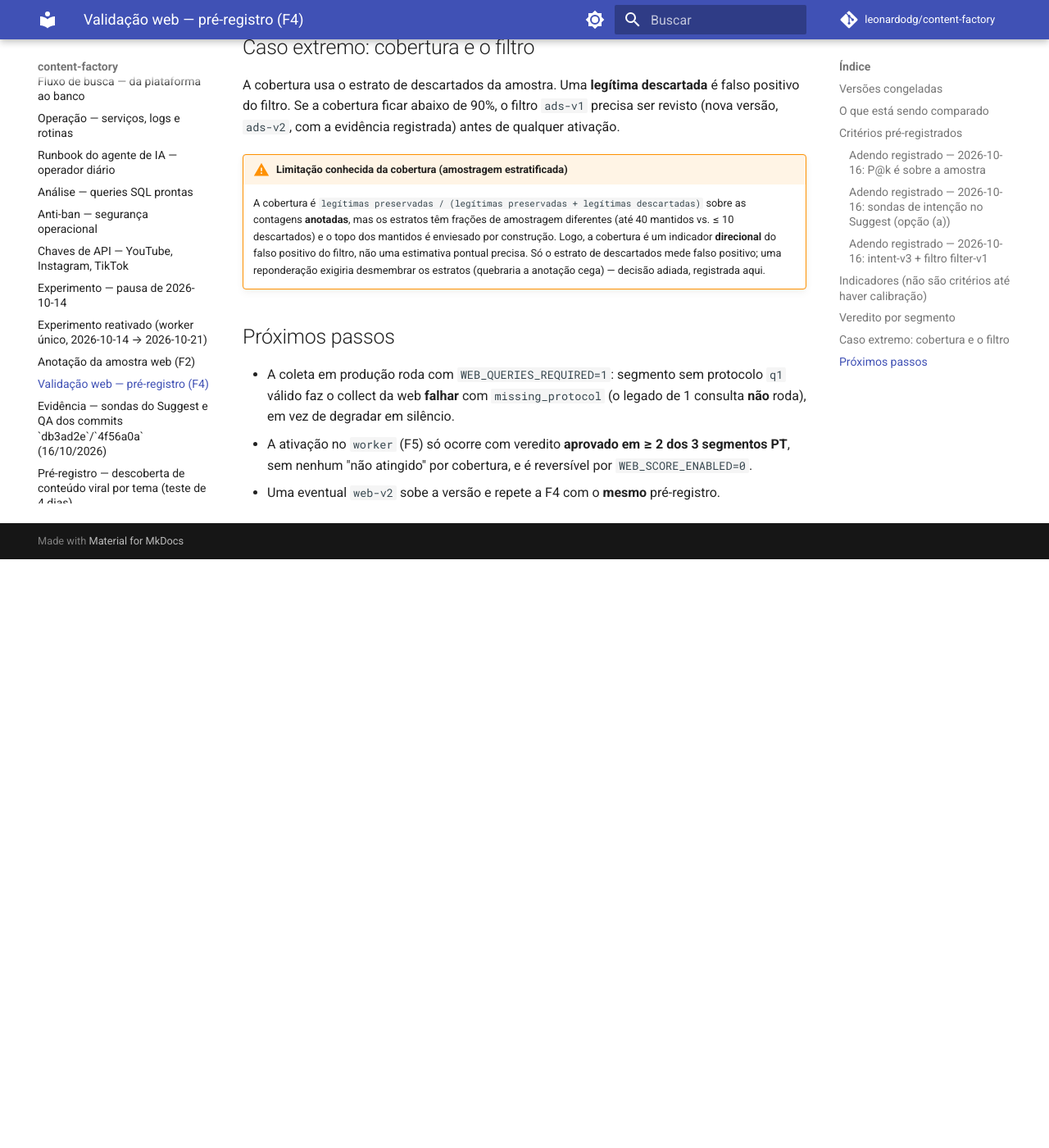
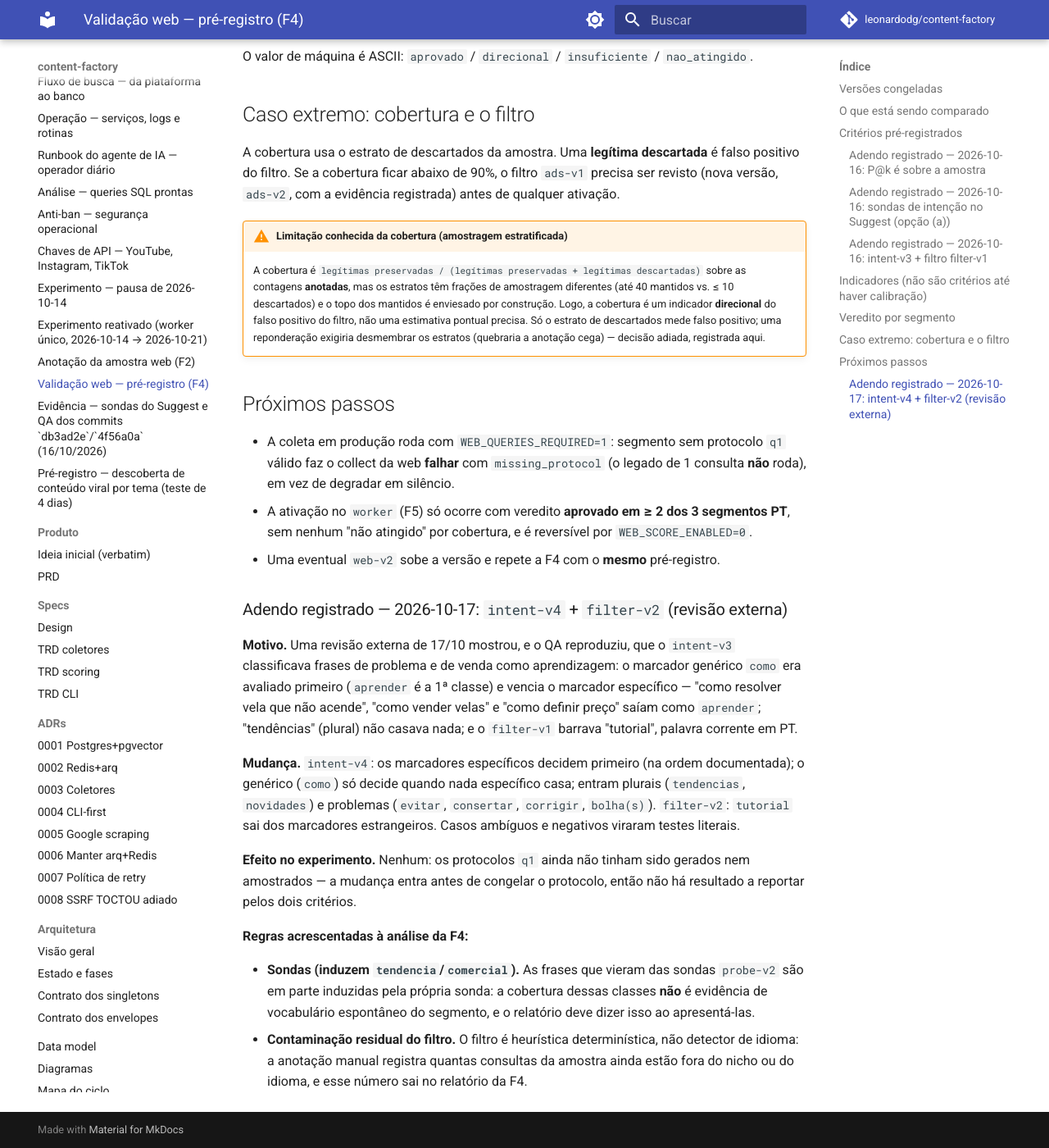
Before and after one commit to leonardodg/content-factory, an MkDocs documentation site: the page built from docs/manual/validacao-web.md, in a window 1280 px wide and 1400 px high, scrolled down 4787 px. Shown: the whole window at 82% size. Built offline with MkDocs 1.6.1 and Material for MkDocs 9.7.7, drawn with Linux system fonts in a browser that asks for light colours; comment, search, counter and statistics services are not loaded; before the commit the page ends 5469 px from its top, so only the background shows below that; some of the changed text lies outside the part shown.

Commit message:
docs: horarios no README, HANDOFF da web, adendo intent-v4/filter-v2 e linha do tempo do pre-registro (revisao externa)
- README: crons 02/08/14/20 (score +30 min), como no compose do worker.
- HANDOFF: a branch docs/plano-web-relevancia foi mergeada e apagada; q1
  ainda nao gerados; web em modo legado; lexico corrigido antes de gerar.
- validacao-web (pre-registro da web): adendo datado com motivo da troca
  intent-v3/filter-v1 -> intent-v4/filter-v2 (sem efeito: q1 nao gerados),
  e regras da F4 para sondas (classes induzidas) e contaminacao residual.
- pre-registro viral: linha do tempo — pre-registro mergeado as 02:05 BRT,
  antes do inicio (07:17); adendo so registra o inicio; '21/10 19:20 UTC' era
  o fim das campanhas antigas.

Co-Authored-By: Claude Opus 5.5 <noreply@anthropic.com>
Claude-Session: https://claude.ai/code/session_01MukVk9tmY1SbNMkib7uHyt

```diff
--- a/docs/manual/validacao-web.md
+++ b/docs/manual/validacao-web.md
@@ -11,8 +11,8 @@ reportado pelos dois critérios.
 | Elemento | Versão | Onde |
 | --- | --- | --- |
 | Protocolo de consultas | `q1` (`web-queries-q1`) | `segments/web-queries/<slug>.q1.yaml` |
-| Léxico de intenção | `intent-v3` | `domain/web_queries.py` |
-| Filtro objetivo pré-sorteio | `filter-v1` | `domain/web_queries.py` |
+| Léxico de intenção | `intent-v4` (era `intent-v3`; adendo de 17/10) | `domain/web_queries.py` |
+| Filtro objetivo pré-sorteio | `filter-v2` (era `filter-v1`; adendo de 17/10) | `domain/web_queries.py` |
 | Sondas de intenção do Suggest | `probe-v2` | `domain/suggest_probes.py` |
 | Regras de anúncio | `ads-v1` | `domain/web_urls.py` |
 | Normalização de URL | `canon-v1` | `domain/web_urls.py` |
@@ -202,3 +202,34 @@ evidência registrada) antes de qualquer ativação.
   `WEB_SCORE_ENABLED=0`.
 - Uma eventual `web-v2` sobe a versão e repete a F4 com o **mesmo**
   pré-registro.
+
+### Adendo registrado — 2026-10-17: `intent-v4` + `filter-v2` (revisão externa)
+
+**Motivo.** Uma revisão externa de 17/10 mostrou, e o QA reproduziu, que o
+`intent-v3` classificava frases de problema e de venda como aprendizagem:
+o marcador genérico `como` era avaliado primeiro (`aprender` é a 1ª classe) e
+vencia o marcador específico — "como resolver vela que não acende", "como
+vender velas" e "como definir preço" saíam como `aprender`; "tendências"
+(plural) não casava nada; e o `filter-v1` barrava "tutorial", palavra
+corrente em PT.
+
+**Mudança.** `intent-v4`: os marcadores específicos decidem primeiro (na ordem
+documentada); o genérico (`como`) só decide quando nada específico casa;
+entram plurais (`tendencias`, `novidades`) e problemas (`evitar`, `consertar`,
+`corrigir`, `bolha(s)`). `filter-v2`: `tutorial` sai dos marcadores
+estrangeiros. Casos ambíguos e negativos viraram testes literais.
+
+**Efeito no experimento.** Nenhum: os protocolos `q1` ainda não tinham sido
+gerados nem amostrados — a mudança entra antes de congelar o protocolo, então
+não há resultado a reportar pelos dois critérios.
+
+**Regras acrescentadas à análise da F4:**
+
+- **Sondas (induzem `tendencia`/`comercial`).** As frases que vieram das
+  sondas `probe-v2` são em parte induzidas pela própria sonda: a cobertura
+  dessas classes **não** é evidência de vocabulário espontâneo do segmento, e
+  o relatório deve dizer isso ao apresentá-las.
+- **Contaminação residual do filtro.** O filtro é heurística determinística,
+  não detector de idioma: a anotação manual registra quantas consultas da
+  amostra ainda estão fora do nicho ou do idioma, e esse número sai no
+  relatório da F4.
```
Also changed, not shown: README.md (+6 -6 lines), docs/HANDOFF.md (+7 -2 lines), docs/manual/pre-registro-viral-por-tema.md (+9 -0 lines).
